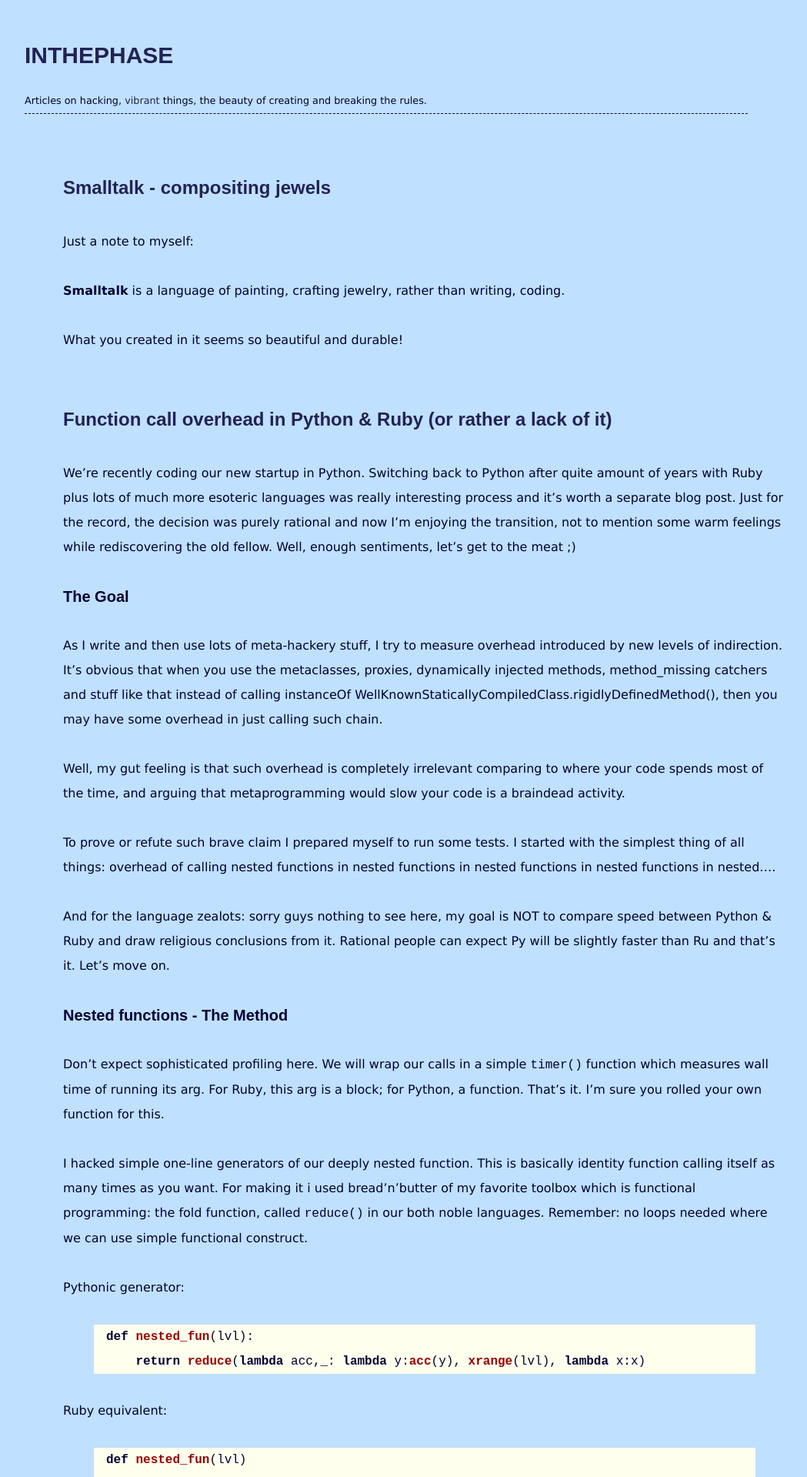
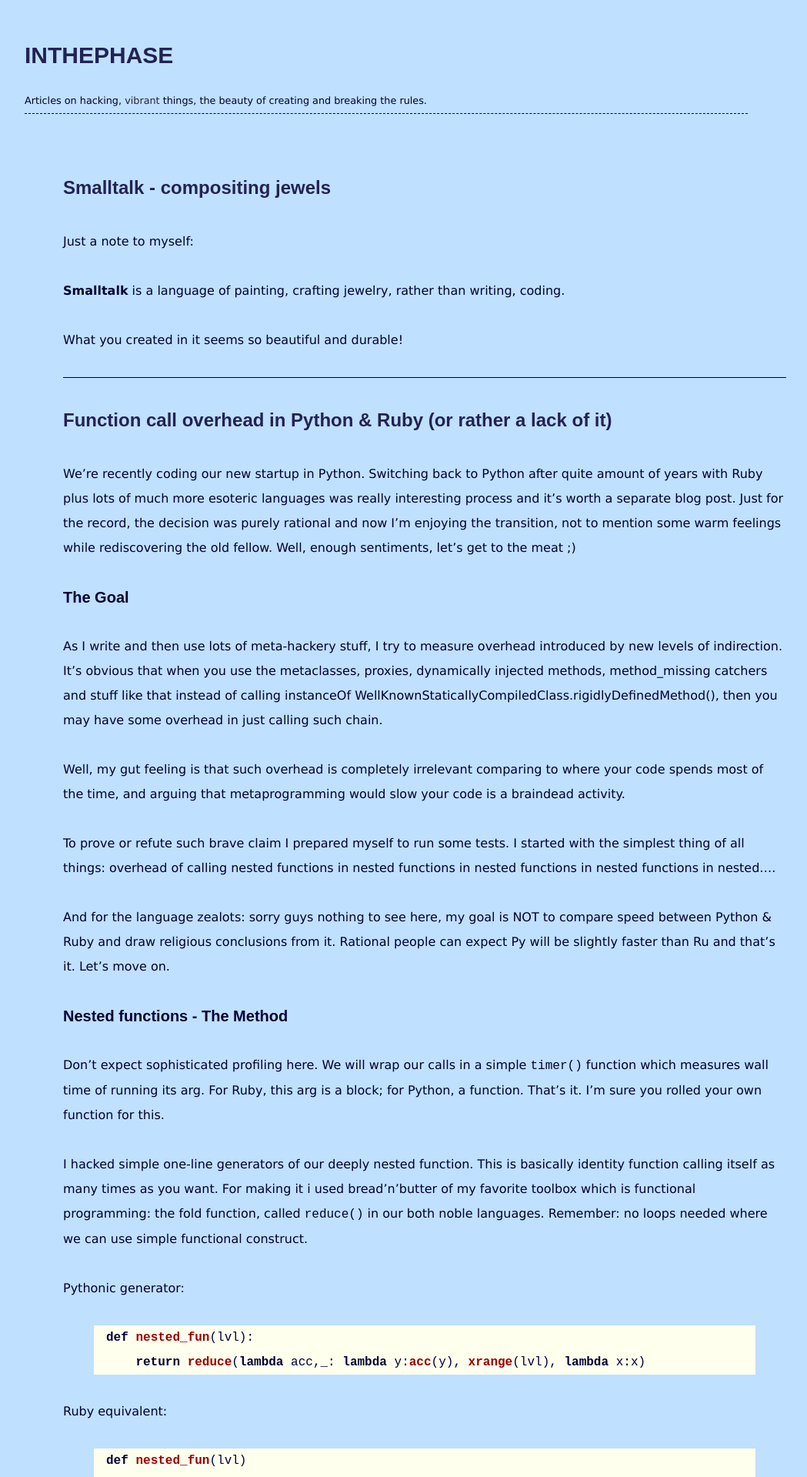
Before and after one commit to herenowcoder/herenowcoder.github.com, a Jekyll site: the page built from index.html, in a window 1280 px wide. Shown: the top 1919 px of the page at 77% size, without its empty margins (138-1187 px from the left). Built offline with Jekyll 4.4.1, drawn with Linux system fonts in a browser that asks for light colours; the list of posts is cut into pages by our own code.

Commit message:
line dividing the arts

```diff
--- a/css/my.css
+++ b/css/my.css
@@ -76,6 +76,10 @@
     margin-bottom: 2em;
 }
 
+li {
+    border-bottom: solid 1px;
+}
+
 .highlight {
     padding-left: 16px;
 }
```
